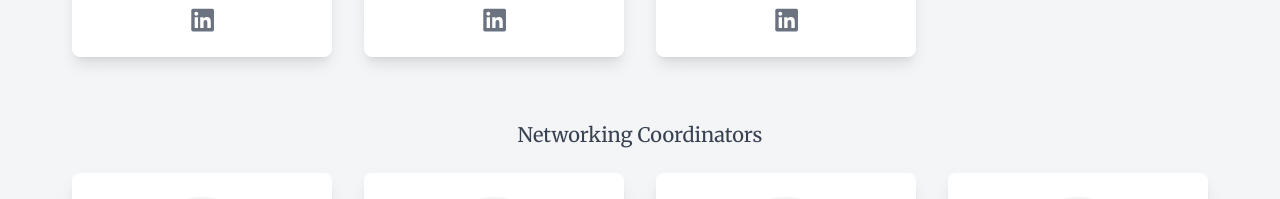
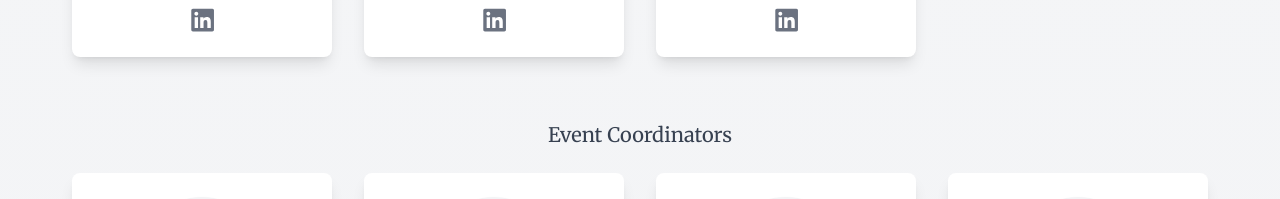
Before and after one commit to harryytsao/ufdsi.com, a Next.js app: page /team in a window 1280 px wide. Shown: the part 3500-3699 px from the top of the page. Built offline with nearby package versions, Linux system fonts and the light colour scheme.

Commit message:
event rename

```diff
--- a/src/components/People/index.tsx
+++ /dev/null
@@ -1,179 +0,0 @@
-type Person = {
-  name: string;
-  position?: string;
-  linkedIn?: string;
-  image?: string;
-};
-
-const PersonCard = ({ person }: { person: Person }) => (
-  <div className="bg-white rounded-lg shadow-lg p-6 flex flex-col items-center">
-    <img
-      src={person.image || "https://via.placeholder.com/150"}
-      alt={person.name}
-      className="w-32 h-32 rounded-full mb-4"
-    />
-    <h3 className="text-xl font-semibold text-gray-900">{person.name}</h3>
-    <p className="text-gray-600">{person.position}</p>
-    <div className="flex space-x-4 mt-4">
-      {person.linkedIn && (
-        <a href={person.linkedIn} target="_blank" rel="noopener noreferrer" className="text-gray-500 hover:text-blue-600">
-          <svg
-            width="25"
-            height="25"
-            viewBox="0 0 17 16"
-            className="fill-current"
-          >
-            <path d="M15.2196 0H1.99991C1.37516 0 0.875366 0.497491 0.875366 1.11936V14.3029C0.875366 14.8999 1.37516 15.4222 1.99991 15.4222H15.1696C15.7943 15.4222 16.2941 14.9247 16.2941 14.3029V1.09448C16.3441 0.497491 15.8443 0 15.2196 0ZM5.44852 13.1089H3.17444V5.7709H5.44852V13.1089ZM4.29899 4.75104C3.54929 4.75104 2.97452 4.15405 2.97452 3.43269C2.97452 2.71133 3.57428 2.11434 4.29899 2.11434C5.02369 2.11434 5.62345 2.71133 5.62345 3.43269C5.62345 4.15405 5.07367 4.75104 4.29899 4.75104ZM14.07 13.1089H11.796V9.55183C11.796 8.7061 11.771 7.58674 10.5964 7.58674C9.39693 7.58674 9.222 8.53198 9.222 9.47721V13.1089H6.94792V5.7709H9.17202V6.79076H9.19701C9.52188 6.19377 10.2466 5.59678 11.3711 5.59678C13.6952 5.59678 14.12 7.08925 14.12 9.12897V13.1089H14.07Z" />
-          </svg>
-        </a>
-      )}
-    </div>
-  </div>
-);
-
-const executives: Person[] = [
-  {
-    name: "Matheus Maldaner",
-    position: "President",
-    linkedIn: "https://www.linkedin.com/in/matheusmaldaner/",
-    image: "/images/people/matheus.jpeg"
-  },
-  {
-    name: "Kaavya Polavarapu",
-    position: "Internal Vice President",
-    linkedIn: "https://www.linkedin.com/in/kaavya-polavarapu/",
-    image: "/images/people/kaavya.jpeg"
-  },
-  {
-    name: "Harry Tsao",
-    position: "External Vice President",
-    linkedIn: "https://www.linkedin.com/in/harrytsao/",
-    image: "/images/people/harry.jpeg"
-  },
-  {
-    name: "Michele Hirn",
-    position: "Treasurer",
-    linkedIn: "https://www.linkedin.com/in/michele-hirn/",
-    image: "/images/people/michele.jpeg"
-  },
-  {
-    name: "Marielle Doenges",
-    position: "Workshop Director",
-    linkedIn: "https://www.linkedin.com/in/marielledoenges/",
-    image: "/images/people/marielle.jpeg"
-  },
-  {
-    name: "Sanjana Dundigalla",
-    position: "Secretary",
-    linkedIn: "https://www.linkedin.com/in/sanjana-dundigalla/",
-    image: "/images/people/sanjana.jpeg"
-  },
-];
-
-type JuniorRole = {
-  title: string;
-  members: Person[];
-};
-
-const juniorRoles: JuniorRole[] = [
-  {
-    title: "Workshop Coordinators",
-    members: [
-      { name: "Ishan Kumthekar", linkedIn: "https://www.linkedin.com/in/ishan-kumthekar-080827255/", image: "/images/people/ishan.jpeg" },
-      { name: "Cecilia Cardenas", linkedIn: "https://www.linkedin.com/in/cecilia-elena-cardenas/", image: "/images/people/cecilia.jpeg" },
-      { name: "Marc Marquez", linkedIn: "https://www.linkedin.com/in/marc--marquez/", image: "/images/people/marc.jpeg" },
-      { name: "Aadhitya Vijaisenthi", linkedIn: "https://www.linkedin.com/in/aadhitya-vijaisenthil/", image: "/images/people/aadhitya.jpeg" },
-      { name: "Tristan Pank", linkedIn: "https://www.linkedin.com/in/tristan-pank/", image: "/images/people/tristan.jpeg" }
-    ]
-  },
-  {
-    title: "Sponsorship Coordinators",
-    members: [
-      { name: "Safi Ali", linkedIn: "https://www.linkedin.com/in/safi-ali-026b71325/", image: "/images/people/safi.jpeg" },
-      { name: "Kaylee Pekar", linkedIn: "https://www.linkedin.com/in/kayleepekar/", image: "/images/people/kaylee.jpeg" },
-      { name: "Ron Beck", linkedIn: "https://www.linkedin.com/in/ronald-beck-156691321/", image: "/images/people/ron.jpeg" },
-      { name: "Carlos Jusino", linkedIn: "https://www.linkedin.com/in/carlosdjusino/", image: "/images/people/carlos.jpeg" }
-    ]
-  },
-  {
-    title: "Social Media Coordinators",
-    members: [
-      { name: "Pranav Bhargava", linkedIn: "https://www.linkedin.com/in/pranavb15/", image: "/images/people/pranav.jpeg" },
-      { name: "Grace Cavarretta", linkedIn: "https://www.linkedin.com/in/grace-cavarretta/", image: "/images/people/grace.jpeg" },
-      { name: "Brianna Fraga", linkedIn: "https://www.linkedin.com/in/brianna-fraga/", image: "/images/people/brianna.jpeg" },
-      { name: "Neha Jupalli", linkedIn: "https://www.linkedin.com/in/neha-jupalli-610063329/", image: "/images/people/neha.jpeg" }
-    ]
-  },
-  {
-    title: "Networking Coordinators",
-    members: [
-      { name: "Samantha Villafane", linkedIn: "https://www.linkedin.com/in/samantha-villafane-b8338b255/", image: "/images/people/samantha.jpeg" },
-      { name: "Misha Shah", linkedIn: "https://www.linkedin.com/in/misha-s-shah/", image: "/images/people/misha.jpeg" },
-      { name: "Divij Goyal", linkedIn: "https://www.linkedin.com/in/divij-goyal23/", image: "/images/people/divij.jpeg" },
-      { name: "Bryson McGinley", linkedIn: "https://www.linkedin.com/in/brysonmcginley/", image: "/images/people/bryson.jpeg" },
-      { name: "Andria Gonzalez Lopez", linkedIn: "https://www.linkedin.com/in/andria-gonzalez-lopez-79713b21b/", image: "/images/people/andria.jpeg" }
-    ]
-  },
-  {
-    title: "Webmasters",
-    members: [
-      { name: "Autumn Qiu", linkedIn: "https://www.linkedin.com/in/autumn-qiu/", image: "/images/people/autumn.jpeg" },
-      { name: "Suchir Kolli", linkedIn: "https://www.linkedin.com/in/suchir-kolli-9a5288293/", image: "/images/people/suchir.jpeg" },
-      { name: "Carlos Hernandez", linkedIn: "https://www.linkedin.com/in/carlos-hernandez2/", image: "/images/people/carlos-h.jpeg" }
-    ]
-  },
-  {
-    title: "Event Coordinators",
-    members: [
-      { name: "Analise Stuart", linkedIn: "https://www.linkedin.com/in/analise-stuart-366425301/", image: "/images/people/analise.jpeg" },
-      { name: "My Pham", linkedIn: "https://www.linkedin.com/in/my-pham-8554b8278/", image: "/images/people/my.jpeg" },
-      { name: "Sandra Hanushchik", linkedIn: "https://www.linkedin.com/in/sandra-hanuschik/", image: "/images/people/sandra.jpeg" },
-      { name: "Shravya Sama", linkedIn: "https://www.linkedin.com/in/shravya-sama-7850a0217/", image: "/images/people/shravya.jpeg" }
-    ]
-  },
-];
-
-const Team = () => {
-  return (
-    <div className="bg-gray-100 py-12">
-      <div className="container mx-auto px-6">
-        <h2 className="text-3xl font-bold text-center text-gray-800 mb-8">
-          Meet Our Officers
-        </h2>
-
-        {/* Section for Executives */}
-        <div className="mb-10">
-          <h3 className="text-2xl font-semibold text-gray-800 mb-6">
-            Executive Board
-          </h3>
-          <div className="grid grid-cols-1 sm:grid-cols-2 md:grid-cols-3 lg:grid-cols-4 gap-8">
-            {executives.map((person, index) => (
-              <PersonCard key={`exec-${index}`} person={person} />
-            ))}
-          </div>
-        </div>
-
-        {/* Section for Junior Board */}
-        <div className="mb-10">
-          <h3 className="text-2xl font-semibold text-gray-800 mb-6">
-            Junior E-Board
-          </h3>
-          {juniorRoles.map((role, roleIndex) => (
-            <div key={`role-${roleIndex}`} className="mb-8">
-              <h4 className="text-xl font-medium text-gray-700 mb-4">
-                {role.title}
-              </h4>
-              <div className="grid grid-cols-1 sm:grid-cols-2 md:grid-cols-3 lg:grid-cols-4 gap-8">
-                {role.members.map((person, index) => (
-                  <PersonCard key={`${role.title}-${index}`} person={person} />
-                ))}
-              </div>
-            </div>
-          ))}
-        </div>
-      </div>
-    </div>
-  );
-};
-
-export default Team;
--- a/src/components/Team/index.tsx
+++ b/src/components/Team/index.tsx
@@ -138,7 +138,7 @@ const juniorRoles: JuniorRole[] = [
     ]
   },
   {
-    title: "Networking Coordinators",
+    title: "Event Coordinators",
     members: [
       { name: "Analise Stuart", linkedIn: "https://www.linkedin.com/in/analise-stuart-366425301/", image: "/images/people/analise.jpeg" },
       { name: "My Pham", linkedIn: "https://www.linkedin.com/in/my-pham-8554b8278/", image: "/images/people/my.jpeg" },
```
